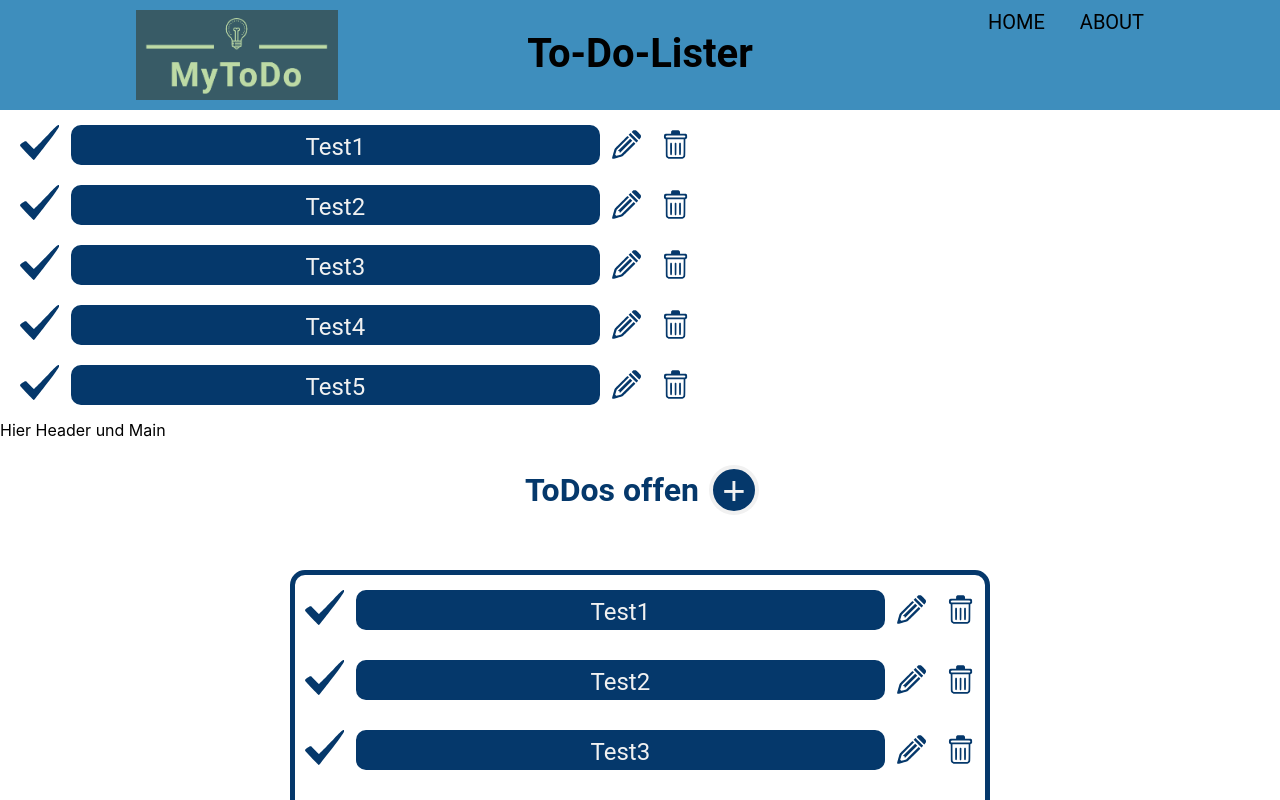
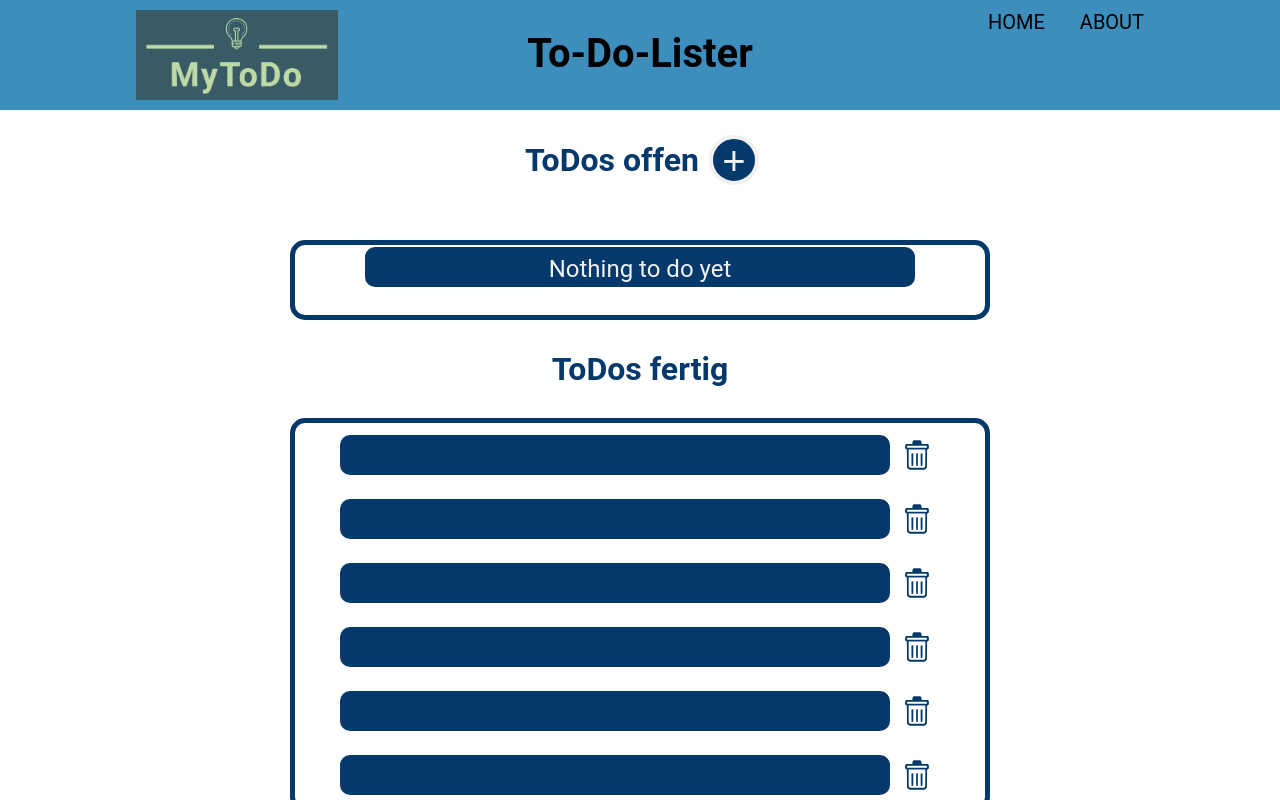
Before and after one commit to SanJunipero1/todoReact, a React (Create React App) app: page / in a window 1280 px wide. Shown: the top 800 px of the page. Built offline with nearby package versions, Linux system fonts and the light colour scheme.

Commit message:
basic function of adding todos

```diff
--- a/src/App.js
+++ b/src/App.js
@@ -3,8 +3,6 @@ import "./App.css";
 import Footer from "./Components/Footer";
 
 import CreateList from "./Components/Main/createList/creatList";
-import H2 from "./Components/Main/createList/h2";
-import H2Div from "./Components/Main/createList/h2div";
 
 import Main from "./Components/Main";
 
@@ -13,8 +11,6 @@ function App() {
     <>
       <div className="main-content">
         <Header />
-        <CreateList />
-        Hier Header und Main
         <Main />
       </div>
 
--- a/src/Components/Main/Modal/Form.js
+++ b/src/Components/Main/Modal/Form.js
@@ -3,9 +3,9 @@ import Button from "./Button";
 import H2Div from "../createList/h2div";
 
 export default function Form({ modalOpen, setModalOpen, input, setInput }) {
-  let inputValue;
+  let inputValue = [];
   function handleChange(event) {
-    inputValue = event.target.value;
+    inputValue.push(event.target.value);
   }
 
   function submitToDo() {
@@ -14,8 +14,8 @@ export default function Form({ modalOpen, setModalOpen, input, setInput }) {
     console.log(input);
   }
   function cancelToDo() {
-    inputValue = "";
-    setInput("");
+    // inputValue = "";
+    // setInput("");
     setModalOpen(false);
   }
 
--- a/src/Components/Main/TopDiv.js
+++ b/src/Components/Main/TopDiv.js
@@ -1,8 +1,10 @@
 import React from "react";
 import CreateList from "./createList/creatList";
 
-export default function TopDiv() {
-  return <div id="topDiv" className="toDoTop">
-    <CreateList />
-  </div>;
+export default function TopDiv({ input }) {
+  return (
+    <div id="topDiv" className="toDoTop">
+      <CreateList input={input} />
+    </div>
+  );
 }
--- /dev/null
+++ b/src/Components/Main/createList/Todo.js
@@ -0,0 +1,16 @@
+import React from "react";
+import Button from "./button";
+import H2 from "./h2";
+
+export default function Todo(item) {
+  return (
+    <div className="listItemButton">
+      <Button className="button2" />
+      <div className="h2div">
+        <H2 text={item} />
+      </div>
+      <Button className="button3" />
+      <Button className="button1" />
+    </div>
+  );
+}
--- a/src/Components/Main/createList/creatList.js
+++ b/src/Components/Main/createList/creatList.js
@@ -3,11 +3,6 @@ import Button from "./button";
 import H2 from "./h2";
 import H2Div from "./h2div";
 
-export default function CreateList(){
-
-    return(
-        <H2Div/>
-    )
-
-
+export default function CreateList({ input }) {
+  return <H2Div input={input} />;
 }
--- a/src/Components/Main/createList/h2div.js
+++ b/src/Components/Main/createList/h2div.js
@@ -1,30 +1,39 @@
-import React from "react";
+import React, { useState, useEffect } from "react";
 import Button from "./button";
 import H2 from "./h2";
 import listInput from "../Modal/Form";
+import uuid from "react-uuid";
+import Todo from "./Todo";
 
+export default function H2Div({ input }) {
+  console.log(input);
 
+  let [list, setList] = useState(input);
 
+  useEffect(() => {
+    setList(
+      input.length > 0 ? (
+        input.map((item) => {
+          console.log(item);
+          // return <Todo key={uuid()} item={item} />;
+          return (
+            <div key={uuid()} className="listItemButton">
+              <Button className="button2" />
+              <div className="h2div">
+                <H2 text={item} />
+              </div>
+              <Button className="button3" />
+              <Button className="button1" />
+            </div>
+          );
+        })
+      ) : (
+        <div className="h2div">
+          <H2 text={"Nothing to do yet"} />
+        </div>
+      )
+    );
+  }, [input]);
 
-export default function H2Div(){
-
- const listInput= ["Test1","Test2","Test3","Test4","Test5"]
-
-
-return(
-    listInput.map((input) => (
-        <div className="listItemButton">
-       <Button className="button2"/>
-        <div className="h2div">
-        <H2 text={input}/>
-        </div>
-        <Button className="button3"/>
-        <Button className="button1"/>
-    </div>
-
-
-        ))
-
-
-    )
+  return <>{list}</>;
 }
--- a/src/Components/Main/index.js
+++ b/src/Components/Main/index.js
@@ -23,7 +23,7 @@ export default function Main() {
           setModalOpen={setModalOpen}
           setInput={setInput}
         />
-        <TopDiv />
+        <TopDiv input={input} />
         <BotDiv />
       </main>
     </>
```
